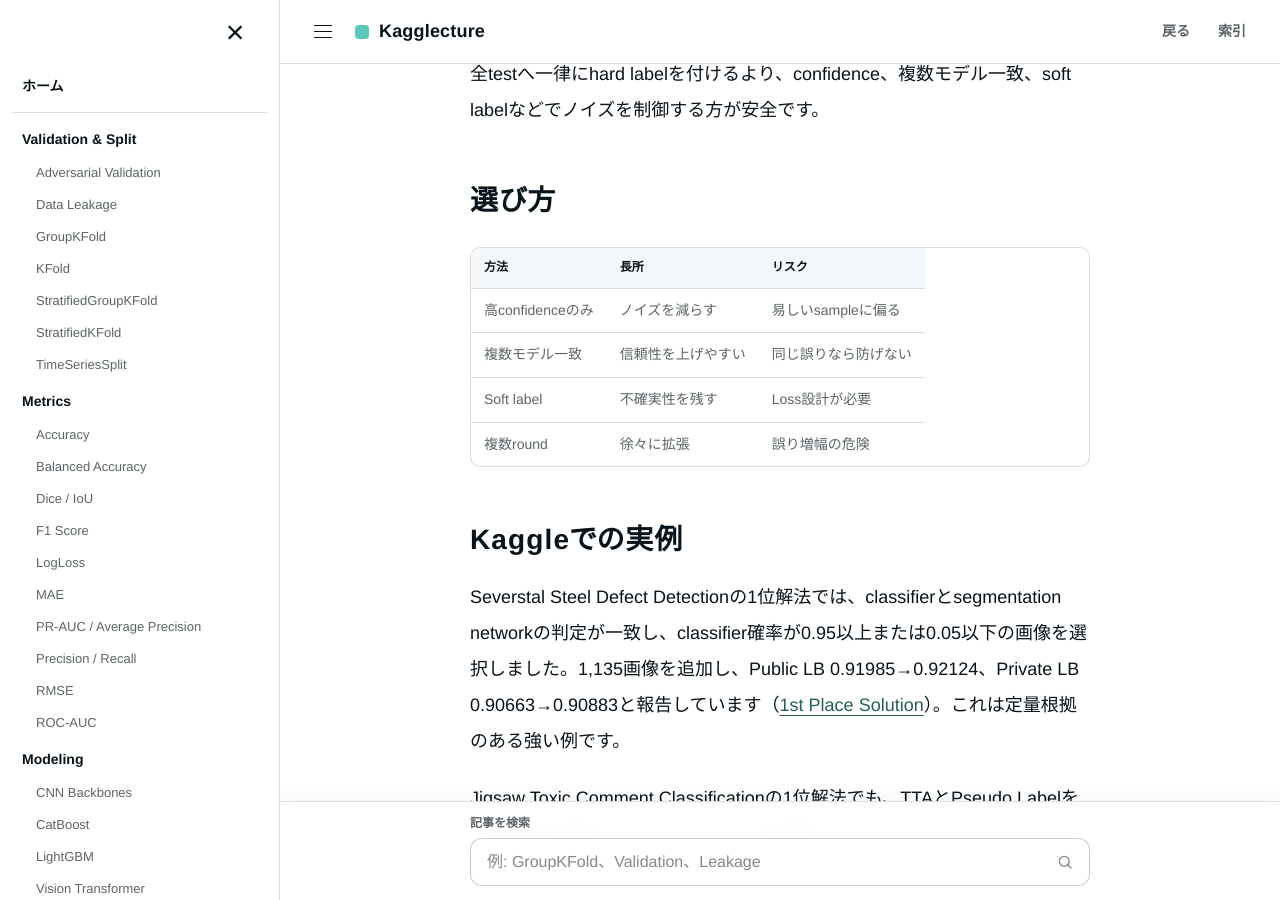
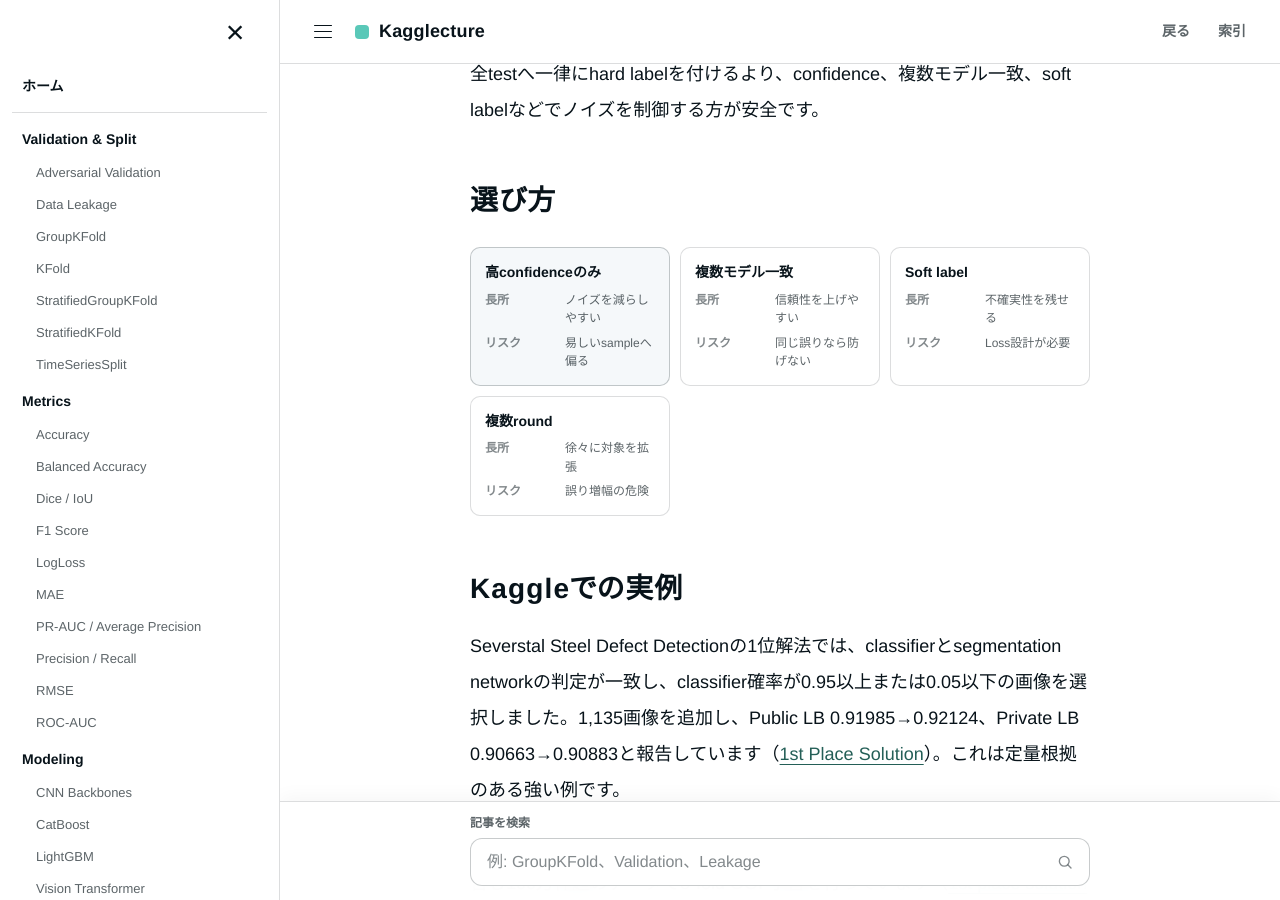
Before and after one commit to morikazu1119/Kagglecture, a Jekyll site: the page built from wiki/advanced-methods/pseudo-labeling.md, in a window 1280 px wide and 900 px high, scrolled down 1010 px. Built offline with Jekyll 4.4.1, drawn with Linux system fonts in a browser that asks for light colours.

Commit message:
refactor: render Pseudo Label selection methods as HTML cards

```diff
--- a/wiki/advanced-methods/pseudo-labeling.md
+++ b/wiki/advanced-methods/pseudo-labeling.md
@@ -35,21 +35,9 @@
 Pseudo Labelingでは、Teacher modelの予測を全部そのまま使うのではなく、confidenceなどで採用範囲を制御します。下の模式例ではthresholdを動かし、**採用数と誤label混入のtrade-off**を確認できます。
 
 <div class="interactive-viz" data-interactive="pseudo-label-threshold">
-  <div class="interactive-viz__header">
-    <div>
-      <div class="interactive-viz__title">Pseudo Labelのconfidence threshold</div>
-      <p class="interactive-viz__subtitle">thresholdを上げると採用数は減り、低confidence sampleを除外できます。</p>
-    </div>
-    <span class="interactive-status" data-pl-status data-state="safe">threshold 90% / 採用 3 / 誤り 0</span>
-  </div>
+  <div class="interactive-viz__header"><div><div class="interactive-viz__title">Pseudo Labelのconfidence threshold</div><p class="interactive-viz__subtitle">thresholdを上げると採用数は減り、低confidence sampleを除外できます。</p></div><span class="interactive-status" data-pl-status data-state="safe">threshold 90% / 採用 3 / 誤り 0</span></div>
   <p class="interactive-note">模式例。confidenceと正誤は理解用の人工データで、Kaggle実測値ではありません。</p>
-  <div class="interactive-control-row">
-    <span class="interactive-control-label">Threshold</span>
-    <label class="interactive-range">
-      <input type="range" min="60" max="98" step="1" value="90" data-pl-threshold aria-label="Pseudo Label confidence threshold">
-      <span class="interactive-range-labels"><span>60%</span><span>98%</span></span>
-    </label>
-  </div>
+  <div class="interactive-control-row"><span class="interactive-control-label">Threshold</span><label class="interactive-range"><input type="range" min="60" max="98" step="1" value="90" data-pl-threshold aria-label="Pseudo Label confidence threshold"><span class="interactive-range-labels"><span>60%</span><span>98%</span></span></label></div>
   <div class="sample-grid" data-pl-grid aria-label="Pseudo label候補"></div>
   <p class="interactive-explanation" data-pl-explanation aria-live="polite">thresholdを上げるほど採用数は減ります。実データではOOFでnoiseとcoverageを比較します。</p>
   <noscript><p class="interactive-explanation">全件を採用せず、高confidenceや複数model一致などでpseudo labelのnoiseを制御します。</p></noscript>
@@ -59,12 +47,12 @@
 
 ## 選び方 {#selection}
 
-| 方法 | 長所 | リスク |
-|---|---|---|
-| 高confidenceのみ | ノイズを減らす | 易しいsampleに偏る |
-| 複数モデル一致 | 信頼性を上げやすい | 同じ誤りなら防げない |
-| Soft label | 不確実性を残す | Loss設計が必要 |
-| 複数round | 徐々に拡張 | 誤り増幅の危険 |
+<div class="comparison-board" aria-label="Pseudo Labelの選別方法">
+  <section class="comparison-card is-primary"><h4>高confidenceのみ</h4><dl><dt>長所</dt><dd>ノイズを減らしやすい</dd><dt>リスク</dt><dd>易しいsampleへ偏る</dd></dl></section>
+  <section class="comparison-card"><h4>複数モデル一致</h4><dl><dt>長所</dt><dd>信頼性を上げやすい</dd><dt>リスク</dt><dd>同じ誤りなら防げない</dd></dl></section>
+  <section class="comparison-card"><h4>Soft label</h4><dl><dt>長所</dt><dd>不確実性を残せる</dd><dt>リスク</dt><dd>Loss設計が必要</dd></dl></section>
+  <section class="comparison-card"><h4>複数round</h4><dl><dt>長所</dt><dd>徐々に対象を拡張</dd><dt>リスク</dt><dd>誤り増幅の危険</dd></dl></section>
+</div>
 
 ## Kaggleでの実例 {#kaggle-examples}
 
```
